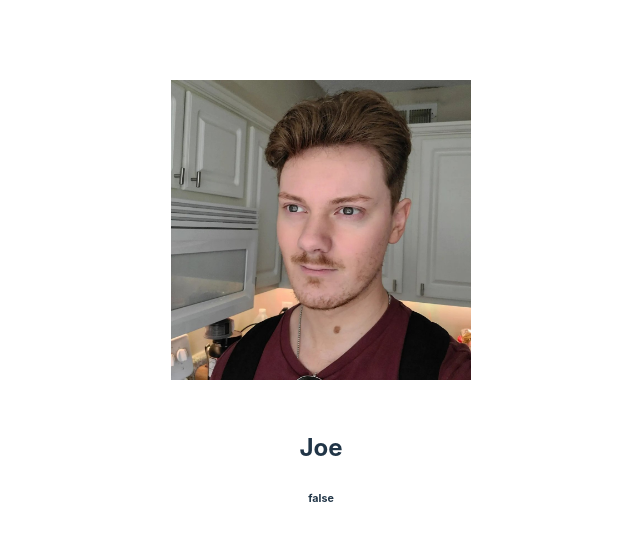
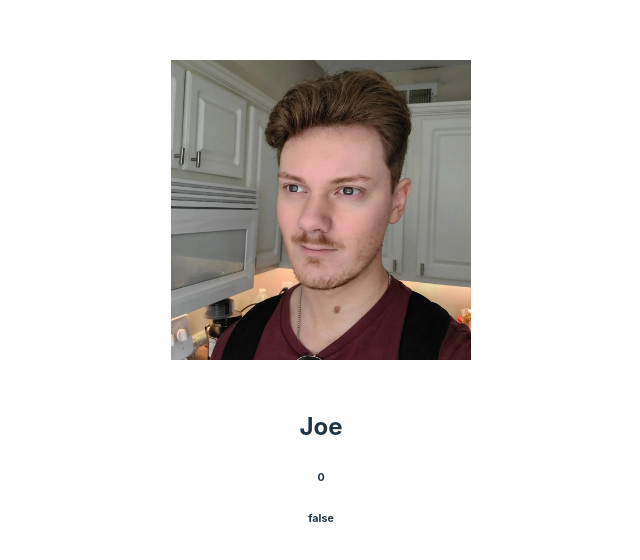
Before and after one commit to worsleyj/odin-memory-card, a React (Vite) app: page / in a window 1280 px wide. Shown: the part 106-666 px from the top of the page, without its empty margins (319-959 px from the left). Built offline with nearby package versions, Linux system fonts and the light colour scheme.

Commit message:
add score increase on unique card

```diff
--- a/src/components/Card.jsx
+++ b/src/components/Card.jsx
@@ -1,17 +1,23 @@
+import { useState } from "react";
 import joe from "../assets/joe.jpg";
 import "../styles/Card.css";
 
 export default function Card() {
-  let hasBeenClicked = "false";
+  const [clicked, setClicked] = useState("false");
+  const [score, setScore] = useState(0);
   function selectCard() {
-    console.log("selected card");
+    if (clicked === "false") {
+      setClicked("true");
+      setScore(score + 1);
+    }
   }
   return (
     <>
       <div onClick={selectCard} className="card-container">
         <img src={joe} alt="joe" className="card"></img>
         <h2>Joe</h2>
-        <h6>{hasBeenClicked}</h6>
+        <h6>{score}</h6>
+        <h6>{clicked}</h6>
       </div>
     </>
   );
```
